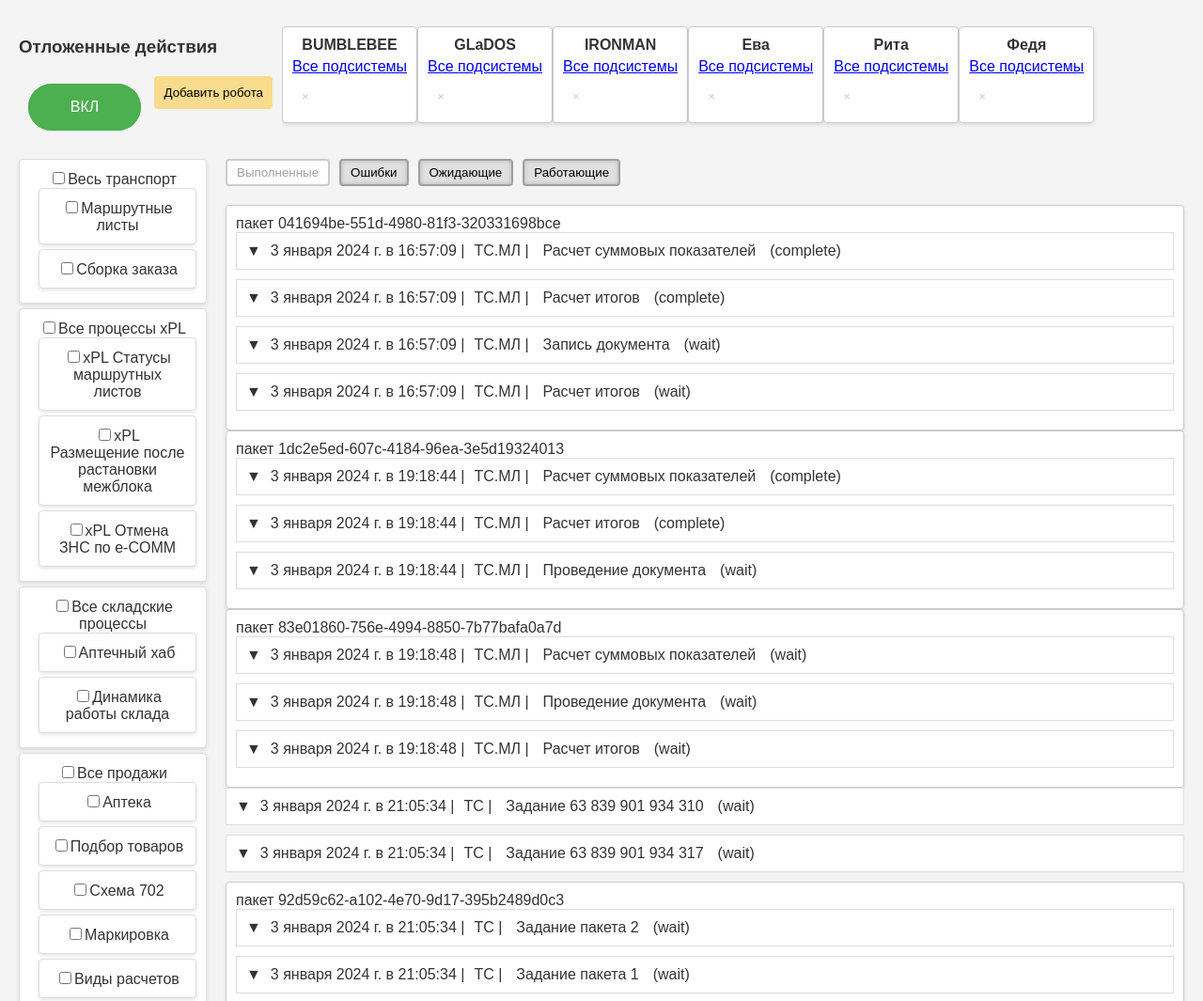
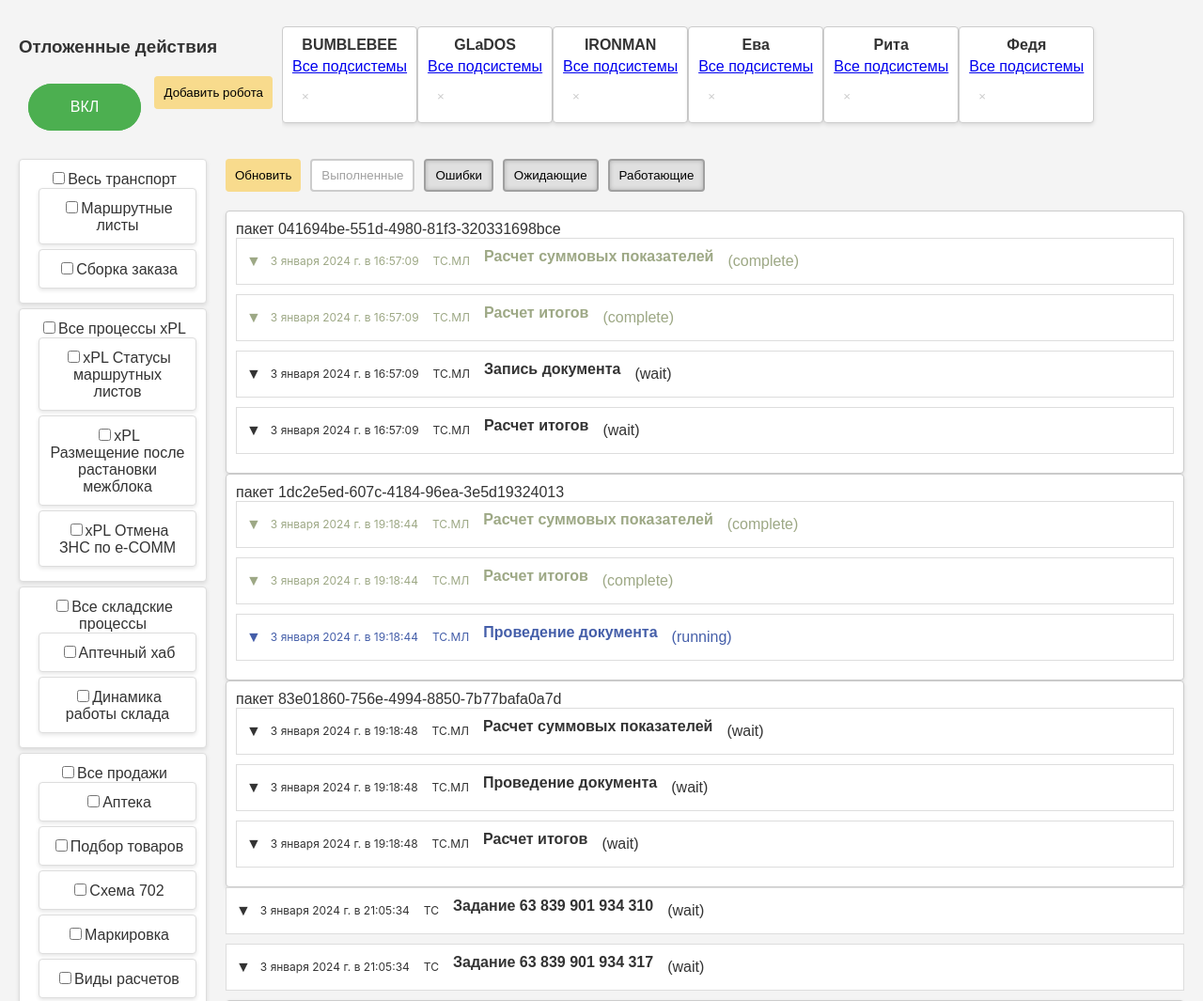
Before and after one commit to silberRus/robot_managment_system, a plain HTML site: page index.html in a window 1280 px wide. Shown: the top 1065 px of the page at 94% size. Drawn offline with Linux system fonts and the light colour scheme.

Commit message:
Кнопка обновить

```diff
--- a/index.html
+++ b/index.html
@@ -27,8 +27,9 @@
     </div>
     <div id="content">
         <div id="filters-container">
+            <button id="updateTasksButton">Обновить</button>
             <button id="filterCompleted" class="filter-button">Выполненные</button>
-            <button id="filterErrors" class="filter-button active">Ошибки</button>
+            <button id="filterError" class="filter-button active">Ошибки</button>
             <button id="filterPending" class="filter-button active">Ожидающие</button>
             <button id="filterRunning" class="filter-button active">Работающие</button>
         </div>
--- a/js/App.js
+++ b/js/App.js
@@ -10,9 +10,17 @@ class App {
     mainToggle = () => document.getElementById('toggle-system');
 
     updateView() {
+
+        const tasksContainer = document.getElementById('packages');
+        tasksContainer.innerHTML = '<div class="loader">...</div>';
+
         this.dataService.getSettings().then(s => this.renderSettings(s));
         this.dataService.getRobots().then(r => this.renderRobots(r));
-        this.dataService.getTasks().then(t => this.renderPackagesAndTasks(t));
+
+        this.dataService.getTasks().then(t => {
+            tasksContainer.innerHTML = '';
+            this.renderPackagesAndTasks(t);
+        });
     }
 
     renderRobots(robots) {
@@ -63,6 +71,11 @@ class App {
             }
         });
 
+        const updateTasksButtonElement = document.getElementById('updateTasksButton');
+        updateTasksButtonElement.addEventListener('click', () => {
+            this.updateView();
+        })
+
         this.mainToggle().addEventListener('change',(event) => {
             this.dataService.setSettings({isActive: this.mainToggle().checked}).then(() => {
                 this.updateView();
@@ -97,7 +110,7 @@ class App {
     }
 }
 
-function MyDate(date) {
+function strData(date) {
     return date.toLocaleDateString('ru-RU', {
         year: 'numeric',
         month: 'long',
--- a/js/services/ConnectorMock.js
+++ b/js/services/ConnectorMock.js
@@ -337,7 +337,7 @@ class ConnectorMock {
                         "UID": "8a0669b4-7795-44aa-8498-8d7f0d82937c",
                         "name": "Проведение документа",
                         "type": "task",
-                        "status": "wait",
+                        "status": "running",
                         "subsystemTitle": "ТС.МЛ",
                         "creationDate": "2024-01-03T19:18:44",
                         "completionDate": "0001-01-01T00:00:00",
@@ -1011,6 +1011,7 @@ class ConnectorMock {
 
     async getTasks(filters, subsystems) {
 
+        await sleep(this.pauseMSec);
         //let tasks = [];
 
         // if (subsystems.length === 0) {
--- a/js/services/DataService.js
+++ b/js/services/DataService.js
@@ -4,7 +4,7 @@ class DataService {
 
         this.filters = {
             completed: false,
-            errors: true,
+            error: true,
             pending: true,
             running: true
         };
--- a/js/views/TaskView.js
+++ b/js/views/TaskView.js
@@ -6,6 +6,7 @@ class TaskView {
     render(task) {
         const taskElement = document.createElement('div');
         taskElement.classList.add('task');
+        taskElement.classList.add('task-' + task.status);
 
         const toggleDetailsIcon = document.createElement('span');
         toggleDetailsIcon.innerHTML = '&#x25BC;'; // HTML-код стрелки вниз
@@ -13,11 +14,11 @@ class TaskView {
 
         const createDateElement = document.createElement('span');
         createDateElement.classList.add('task-creation-date');
-        createDateElement.textContent = `${MyDate(task.creationDate)} | `;
+        createDateElement.textContent = `${strData(task.creationDate)}`;
 
         const subsystemElement = document.createElement('span');
         subsystemElement.classList.add('task-subsystem');
-        subsystemElement.textContent = `${task.subsystemTitle} | `;
+        subsystemElement.textContent = `${task.subsystemTitle}`;
 
         const taskNameElement = document.createElement('span');
         taskNameElement.classList.add('task-name');
--- a/js/views/task.css
+++ b/js/views/task.css
@@ -8,6 +8,29 @@
     cursor: pointer;
     flex-wrap: wrap; /* Позволяет элементам переноситься на следующую строку */
     gap: 10px; /* Добавляет промежуток между элементами */
+}
+
+.task-name {
+    font-weight: bold;
+    margin-bottom: 10px;
+}
+
+.task-complete {
+    color: #9da885;
+}
+
+.task-error {
+    color: #5d1c1c;
+}
+
+.task-running {
+    color: #445ea9;
+}
+
+.task-creation-date, .task-subsystem {
+    margin-right: 5px;
+    white-space: nowrap;
+    font: 12px/1.5 -apple-system, BlinkMacSystemFont, "Segoe UI", "Roboto", "Oxygen", "Ubuntu", "Cantarell", "Fira Sans", "Droid Sans", "Helvetica Neue", sans-serif;
 }
 
 .toggle-details-icon {
```
